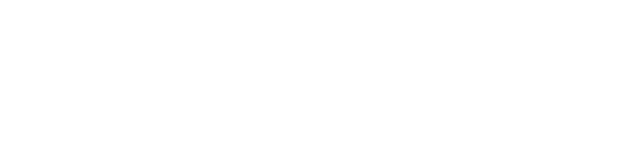
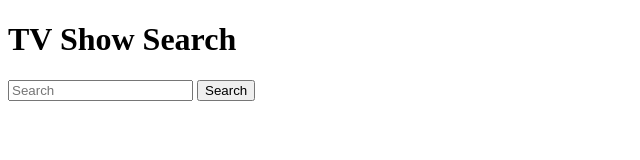
Before and after one commit to masn4/TV-Show-Search-App, a plain HTML site: page index.html in a window 1280 px wide. Shown: the whole page, without its empty margins (0-640 px from the left). Drawn offline with Linux system fonts and the light colour scheme.

Commit message:
Added bare html

```diff
--- a/app.js
+++ b/app.js
@@ -0,0 +1,5 @@
+const form = document.querySelector("#searchForm");
+form.addEventListener("submit", function (e) {
+  e.preventDefault();
+  console.log("SUBMITTED");
+});
--- a/index.html
+++ b/index.html
@@ -5,5 +5,13 @@
     <meta name="viewport" content="width=device-width, initial-scale=1.0" />
     <title>Document</title>
   </head>
-  <body></body>
+  <body>
+    <h1>TV Show Search</h1>
+    <form id="searchForm">
+      <input type="text" placeholder="Search" name="query" />
+      <button>Search</button>
+    </form>
+
+    <script src="app.js"></script>
+  </body>
 </html>
```
